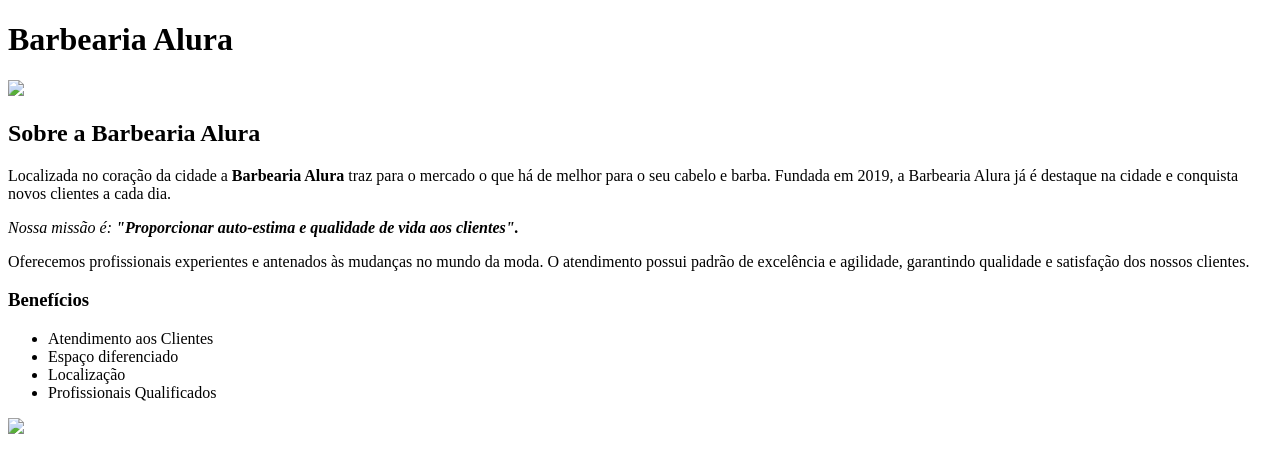
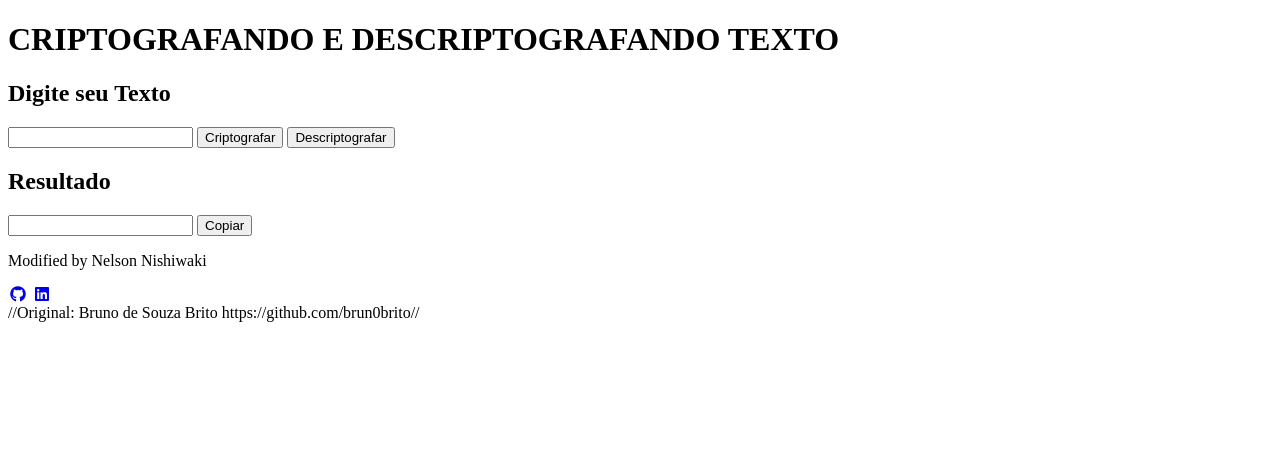
Before and after one commit to nnishiwaki/Jogo-da-Forca, a plain HTML site: page index.html in a window 1280 px wide. Drawn offline with Linux system fonts and the light colour scheme.

Commit message:
Recarregado index.html com programa para criptografar e descriptografar textos

```diff
--- a/index.html
+++ b/index.html
@@ -2,36 +2,43 @@
         <html lang="pt-br">
         <head>
                 <meta charset="UTF-8">
-		<title>Barberaria Alura</title>
-		<link rel="stylesheet" href="style.css">
+                <meta http-equiv="X-UA-Compatible" content="IE=edge">
+                <meta name="viewport" content="width=device-width, initial-scale=1.0">
+                <title>Criptografar</title>
+                <link rel="stylesheet" href="./style.css">
+                <link rel="stylesheet" href="../media.css">
         </head>
 
         <body>
-		<header>
-			<h1 class="titulo-principal">Barbearia Alura</h1>
-		</header>
-		<img id="banner" src="banner.jpg">
-			<div class="principal">
-			<h2 class="titulo-centralizado">Sobre a Barbearia Alura</h2>
+                <main>
+                        <div class="typewriter">
+                                <h1 class ="text">CRIPTOGRAFANDO E DESCRIPTOGRAFANDO TEXTO</h1>
+                        </div>
+                        <div class="main">
 
-			<p>	Localizada no coração da cidade a <strong>Barbearia Alura</strong> traz para o mercado o que há de melhor para o seu cabelo e barba. Fundada em 2019, a Barbearia Alura já é destaque na cidade e conquista novos clientes a cada dia.</p>
+                                <div  class="box">
+                                        <h2 class="titulo">Digite seu Texto</h2>
+                                        <input class="text-input" id="input" type="text">
+                                        <button class="btn" id="criptografa">Criptografar</button>
+                                        <button class="btn" id="descriptografa">Descriptografar</button>
 
-			<p id="missao"><em>Nossa missão é: <strong>"Proporcionar auto-estima e qualidade de vida aos clientes".</strong></em></p>
+                                </div >
 
-			<p>Oferecemos profissionais experientes e antenados às mudanças no mundo da moda. O atendimento possui padrão de excelência e agilidade, garantindo qualidade e satisfação dos nossos clientes.</p>
+                                <div  class="box">
+                                        <h2 class="titulo" class="main">Resultado</h2>
+                                        <input  class="text-input" type=text required name='txtstart' id='txtstart' value=''>
+                                        <button onclick="copiarTexto()" class="btn" id="copy">Copiar</button>
+
                                 </div>
-
-		<div class="beneficios">
-			<h3 class="titulo-centralizado">Benefícios</h3>
-
-			<ul>
-				<li class="itens">Atendimento aos Clientes</li>
-				<li class="itens">Espaço diferenciado</li>
-				<li class="itens">Localização</li>
-				<li class="itens">Profissionais Qualificados</li>
-			</ul>
-
-			<img src="beneficios.jpg" class="imagembeneficios">
                         </div>
+                </main>
+                <footer>
+                        <p>Modified by Nelson Nishiwaki</p>
+                        <a href="https://github.com/nnishiwaki"><i class="fab fa-fw fa-github"></i></a>
+                        <a href="https://www.linkedin.com/in/nelsonnishiwaki/"><i class="fab fa-fw fa-linkedin"></i></a>
+                </footer>
+                <script src="script.js"></script>
+                <script src="https://kit.fontawesome.com/4bf1d57275.js" crossorigin="anonymous"></script>
         </body>
+        //Original: Bruno de Souza Brito https://github.com/brun0brito//
         </html>
```
Lines whose indentation alone changed are shown as unchanged.
